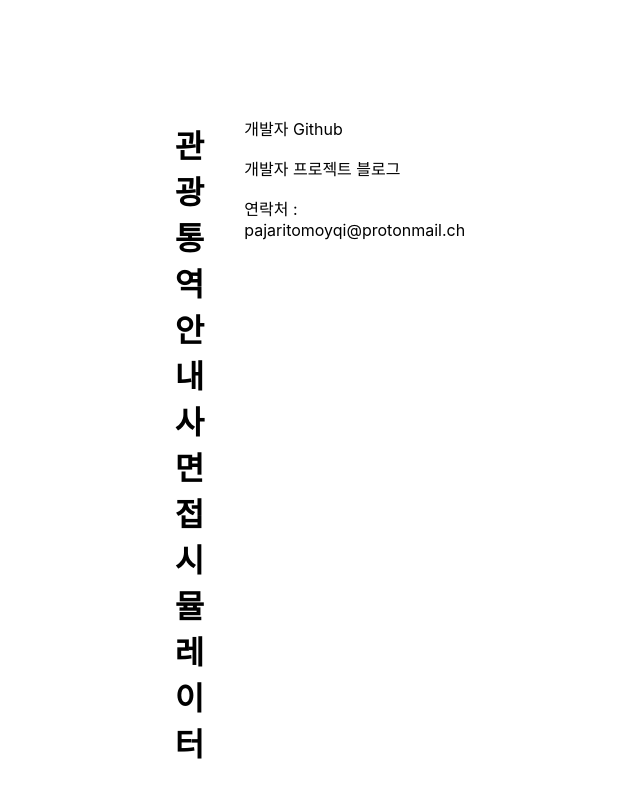
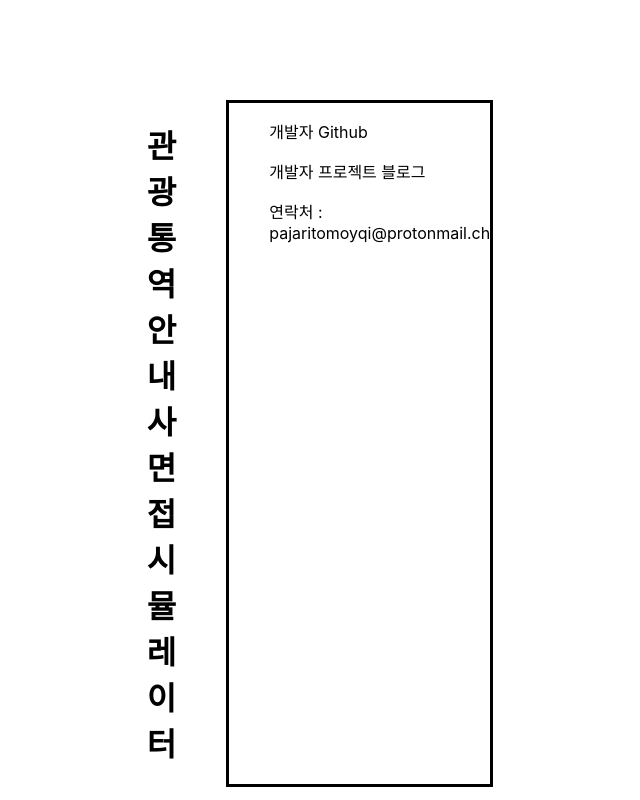
Before and after one commit to PajaritoMoyqi/Tour_Interview, a React (Create React App) app: page / in a window 1280 px wide. Shown: the top 800 px of the page, without its empty margins (320-960 px from the left). Built offline with nearby package versions, Linux system fonts and the light colour scheme.

Commit message:
README.md modified

```diff
--- a/src/App.css
+++ b/src/App.css
@@ -30,6 +30,14 @@ label:nth-of-type(2) {
   margin-top: 50px;
 }
 
+.App-header-nav {
+  margin-left: 50px;
+  border: 3px solid black;
+}
+.App-header-nav ul {
+  list-style: none;
+}
+
 .App-contents-section {
   text-align: center;
 }
```
Also changed, not shown: 1 other file (tests, documents, lock files or other folders).
